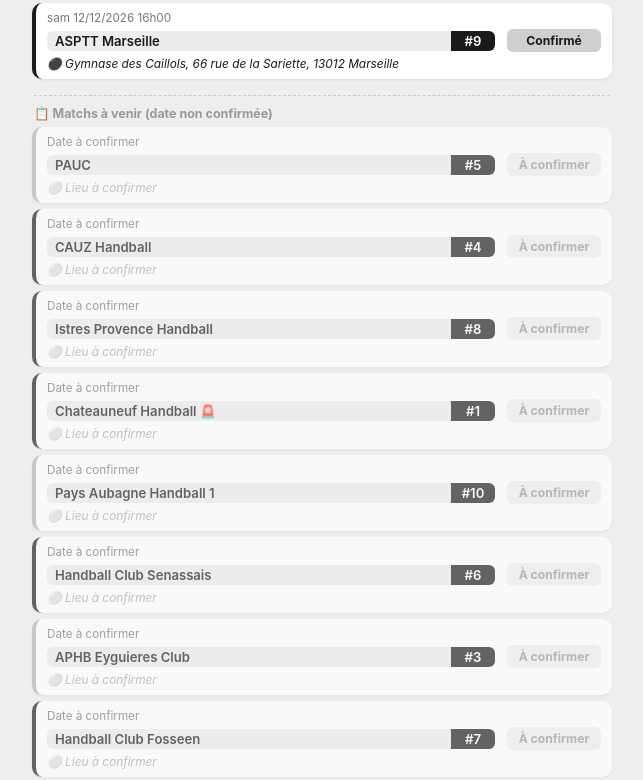
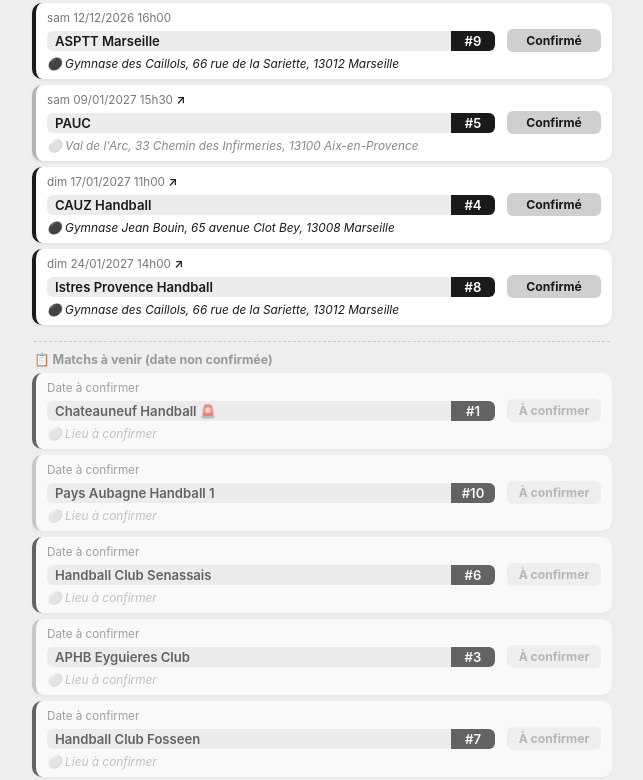
Before and after one commit to smuc-handball-u15/u15-pre-excellence, a plain HTML site: page index.html in a window 1280 px wide. Shown: the part 765-1545 px from the top of the page, without its empty margins (318-961 px from the left). Drawn offline with Linux system fonts and the light colour scheme.

Commit message:
Confirmed FFHB dates for J9-J11 (9/17/24 janvier 2027)

```diff
--- a/index.html
+++ b/index.html
@@ -69,7 +69,7 @@ footer a { color:#999; }
   <img src="logo.jpg" alt="Logo SMUC Handball">
   <div class="hero-text">
     <h1>SMUC Handball<br>U15 Pré-Excellence</h1>
-    <div class="updated">Bilan : 4 victoires, 1 défaite<br>Forme : ✅✅❌✅✅<br><em>Mise à jour : 28/11/2026 à 15h23</em></div>
+    <div class="updated">Bilan : 4 victoires, 1 défaite<br>Forme : ✅✅❌✅✅<br><em>Mise à jour : 28/11/2026 à 15h57</em></div>
     <div class="herolinks"><a href="#classement">🏆 Voir le classement</a> <a href="#" onclick="navigator.share ? navigator.share({title: 'SMUC Handball U15', url: location.href}) : window.open('https://wa.me/?text=' + encodeURIComponent('SMUC Handball U15 - ' + location.href)); return false;">📤 Partager</a></div>
   </div>
 </div>
@@ -162,41 +162,41 @@ footer a { color:#999; }
   </div>
   <div class="venue domicile">⚫ Gymnase des Caillols, 66 rue de la Sariette, 13012 Marseille</div>
 </div>
-<div class="section-title">📋 Matchs à venir (date non confirmée)</div>
-<div class="tbd-group">
 <div class="row exterieur">
 
   <div class="row-date">
-    <span class="meta">Date à confirmer</span>
+    <span class="meta">sam 09/01/2027 15h30 <a href="https://www.ffhandball.fr/competitions/saison-2026-2027-22/departemental/u15-masculins-departementale-32727/poule-196328/rencontre-2719587/" target="_blank" class="fflink">↗</a></span>
   </div>
   <div class="row-top">
     <span class="advbadge"><span class="advname">PAUC</span><span class="advrank">#5</span></span>
-    <span class="pill statut aconfirmer">À confirmer</span>
+    <span class="pill statut confirme">Confirmé</span>
   </div>
-  <div class="venue aconfirmer">⚪ Lieu à confirmer</div>
+  <div class="venue exterieur">⚪ Val de l'Arc, 33 Chemin des Infirmeries, 13100 Aix-en-Provence</div>
 </div>
 <div class="row domicile">
 
   <div class="row-date">
-    <span class="meta">Date à confirmer</span>
+    <span class="meta">dim 17/01/2027 11h00 <a href="https://www.ffhandball.fr/competitions/saison-2026-2027-22/departemental/u15-masculins-departementale-32727/poule-196328/rencontre-2719595/" target="_blank" class="fflink">↗</a></span>
   </div>
   <div class="row-top">
     <span class="advbadge"><span class="advname">CAUZ Handball</span><span class="advrank">#4</span></span>
-    <span class="pill statut aconfirmer">À confirmer</span>
+    <span class="pill statut confirme">Confirmé</span>
   </div>
-  <div class="venue aconfirmer">⚪ Lieu à confirmer</div>
+  <div class="venue domicile">⚫ Gymnase Jean Bouin, 65 avenue Clot Bey, 13008 Marseille</div>
 </div>
 <div class="row domicile">
 
   <div class="row-date">
-    <span class="meta">Date à confirmer</span>
+    <span class="meta">dim 24/01/2027 14h00 <a href="https://www.ffhandball.fr/competitions/saison-2026-2027-22/departemental/u15-masculins-departementale-32727/poule-196328/rencontre-2719598/" target="_blank" class="fflink">↗</a></span>
   </div>
   <div class="row-top">
     <span class="advbadge"><span class="advname">Istres Provence Handball</span><span class="advrank">#8</span></span>
-    <span class="pill statut aconfirmer">À confirmer</span>
+    <span class="pill statut confirme">Confirmé</span>
   </div>
-  <div class="venue aconfirmer">⚪ Lieu à confirmer</div>
+  <div class="venue domicile">⚫ Gymnase des Caillols, 66 rue de la Sariette, 13012 Marseille</div>
 </div>
+<div class="section-title">📋 Matchs à venir (date non confirmée)</div>
+<div class="tbd-group">
 <div class="row domicile">
 
   <div class="row-date">
```
